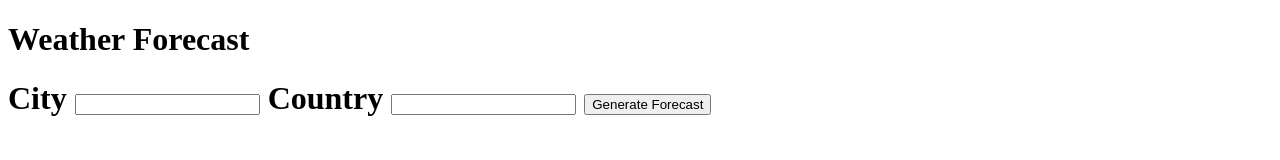
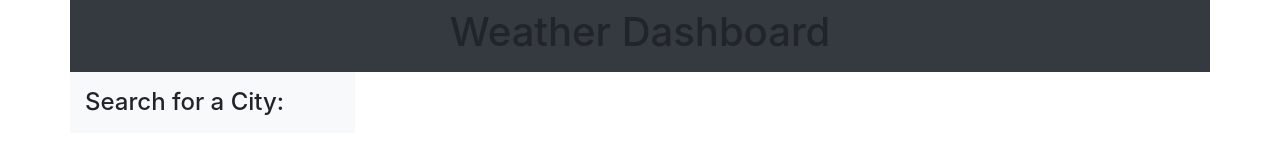
Before and after one commit to riz1ash786/weather-dashboard, a plain HTML site: page index.html in a window 1280 px wide. Drawn offline with nearby package versions, Linux system fonts and the light colour scheme.

Commit message:
html restart code

```diff
--- a/index.html
+++ b/index.html
@@ -2,20 +2,42 @@
 <html lang="en">
   <head>
     <meta charset="UTF-8" />
-    <meta http-equiv="X-UA-Compatible" content="IE=edge" />
     <meta name="viewport" content="width=device-width, initial-scale=1.0" />
-    <title>Document</title>
+    <title>Weather Dashboard</title>
+
+    <!-- linking bootstrap, google font and my stylesheet -->
+    <link
+      rel="stylesheet"
+      href="https://cdn.jsdelivr.net/npm/bootstrap@4.5.3/dist/css/bootstrap.min.css"
+      integrity="sha384-TX8t27EcRE3e/ihU7zmQxVncDAy5uIKz4rEkgIXeMed4M0jlfIDPvg6uqKI2xXr2"
+      crossorigin="anonymous"
+    />
+    <link rel="preconnect" href="https://fonts.googleapis.com" />
+    <link rel="preconnect" href="https://fonts.gstatic.com" />
+    <link
+      href="https://fonts.googleapis.com/css2?family=Bebas+Neue&family=Raleway:wght@500&display=swap"
+      rel="stylesheet"
+    />
+    <link rel="stylesheet" href="assets/style.css" />
   </head>
+
   <body>
-      <h1>Weather Forecast<h1>
+    <div class="container">
+      <div class="row navbar navbar-light bg-dark">
+        <div class="col-12 text-center">
+          <h1>Weather Dashboard</h1>
+        </div>
+      </div>
+
+      <div class="row">
+        <div class="col-3 bg-light pb-2 pt-3" id="searchResults">
+          <div class="row">
+            <div class="col-12">
+              <h4>Search for a City:</h4>
+            </div>
+          </div>
+        </div>
+      </div>
+    </div>
   </body>
-
-  <form id="weatherForm">
-    <label for="weatherLocation">City<label>
-        <input type="text" id="weatherCityLocation" />
-        <label for="weatherLocation">Country</label>
-        <input type="text" id="weatherCountryLocation" />
-        <button type="submit">Generate Forecast</button>
-
-  </form>
 </html>
```
